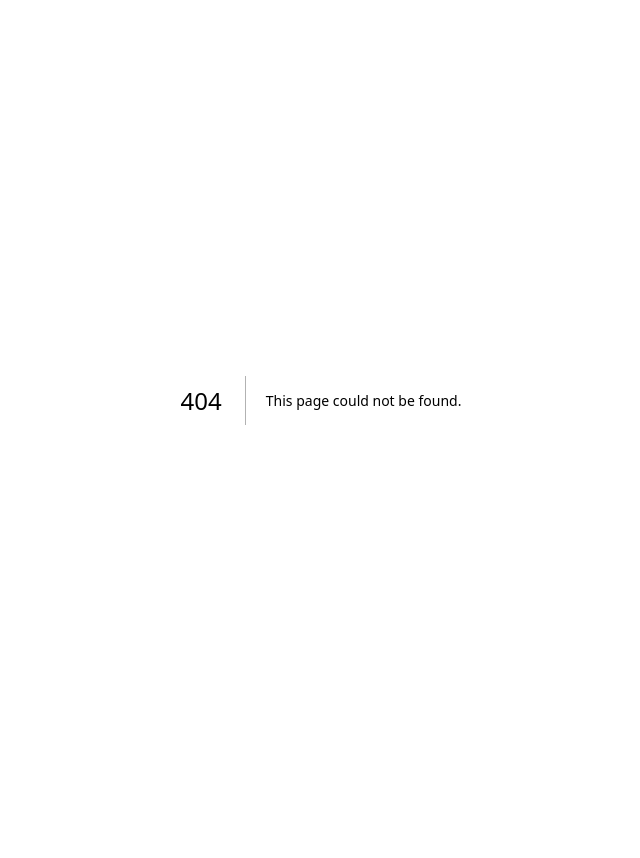
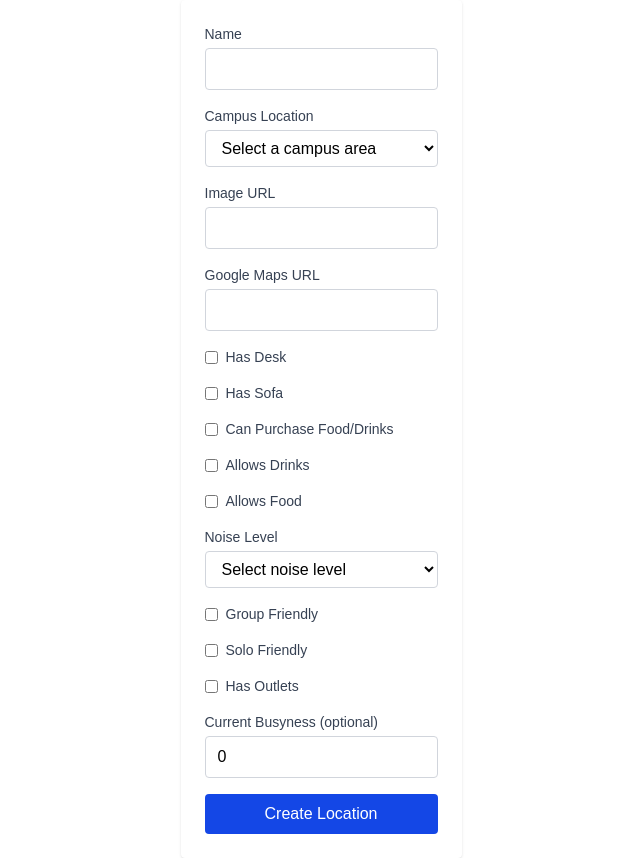
Before and after one commit to elMarMar/studyatcal-deployable, a Next.js app: page /create-locations in a window 1280 px wide. Before the commit this address had no page. Shown: the whole page, without its empty margins (319-959 px from the left). Before the commit the page ends 800 px from the top, so only its background shows below. Built offline with nearby package versions, Linux system fonts and the light colour scheme; a web font is replaced by a local one.

Commit message:
make createLocationsFrom and set up post to sql database

```diff
--- /dev/null
+++ b/app/(admin)/create-locations/page.tsx
@@ -0,0 +1,11 @@
+import CreateLocationForm from '@/app/components/CreateLocationForm'
+import React from 'react'
+
+export default function CreateLocations() {
+
+    return (
+        <>
+            <CreateLocationForm/>
+        </>
+    )
+}
--- a/app/(admin)/edit-locations/page.tsx
+++ /dev/null
@@ -1,5 +0,0 @@
-import React from 'react'
-
-export default function EditLocations() {
-
-}
--- /dev/null
+++ b/app/api/location/create/route.ts
@@ -0,0 +1,51 @@
+import { NextResponse } from "next/server";
+import { pool } from "@/lib/db";
+
+export async function POST(request: Request) {
+    const data = await request.json();
+    // Destructure all expected fields from the request body
+    const {
+        name,
+        location,
+        image_url,
+        google_maps_url,
+        has_desk,
+        has_sofa,
+        can_purchase_food_drinks,
+        allows_drinks,
+        allows_food,
+        noise_level,
+        group_friendly,
+        solo_friendly,
+        has_outlets,
+        //current_busyness
+    } = data;
+
+    try {
+        const [result] = await pool.execute(
+            `INSERT INTO locations (
+                name, location, image_url, google_maps_url, has_desk, has_sofa, can_purchase_food_drinks, allows_drinks, allows_food, noise_level, group_friendly, solo_friendly, has_outlets
+            ) VALUES (?, ?, ?, ?, ?, ?, ?, ?, ?, ?, ?, ?, ?)`,
+            [
+                name,
+                location,
+                image_url,
+                google_maps_url,
+                has_desk,
+                has_sofa,
+                can_purchase_food_drinks,
+                allows_drinks,
+                allows_food,
+                noise_level,
+                group_friendly,
+                solo_friendly,
+                has_outlets,
+                //current_busyness || null
+            ]
+        );
+        return NextResponse.json({ message: 'Location created successfully'}, { status: 201 });
+    } catch (err) {
+        console.log(String(err));
+        return NextResponse.json({ message: 'Database error', error: String(err) }, { status: 500 });
+    }
+}
--- /dev/null
+++ b/app/components/CreateLocationForm.tsx
@@ -0,0 +1,154 @@
+"use client"
+import React, { useState } from 'react'
+
+
+const CreateLocationForm = () => {
+  const [form, setForm] = useState({
+    name: '',
+    location: '',
+    image_url: '',
+    google_maps_url: '',
+    has_desk: false,
+    has_sofa: false,
+    can_purchase_food_drinks: false,
+    allows_drinks: false,
+    allows_food: false,
+    noise_level: '',
+    group_friendly: false,
+    solo_friendly: false,
+    has_outlets: false,
+    current_busyness: 0,
+  });
+  const [loading, setLoading] = useState(false);
+  const [error, setError] = useState('');
+  const [success, setSuccess] = useState('');
+
+  const handleChange = (e: React.ChangeEvent<HTMLInputElement>) => {
+    const { name, type, checked, value } = e.target;
+    setForm((prev) => ({
+      ...prev,
+      [name]: type === 'checkbox' ? checked : value,
+    }));
+  };
+
+  const handleSubmit = async (e: React.FormEvent) => {
+    e.preventDefault();
+    setLoading(true);
+    setError('');
+    setSuccess('');
+    try {
+      const res = await fetch('/api/location/create', {
+        method: 'POST',
+        headers: { 'Content-Type': 'application/json' },
+        body: JSON.stringify(form),
+      });
+      if (!res.ok) throw new Error('Failed to create location');
+      setSuccess('Location created!');
+      setForm({
+        name: '', location: '', image_url: '', google_maps_url: '',
+        has_desk: false, has_sofa: false, can_purchase_food_drinks: false, allows_drinks: false, allows_food: false,
+        noise_level: '', group_friendly: false, solo_friendly: false, has_outlets: false, current_busyness: 0,
+      });
+    } catch (err: any) {
+      setError(err.message || 'Error creating location');
+    } finally {
+      setLoading(false);
+    }
+  };
+
+  return (
+    <div className="max-w-md mx-auto p-6 bg-white rounded shadow">
+      <form className="space-y-4" onSubmit={handleSubmit}>
+        {error && <div className="text-red-600 text-sm text-center">{error}</div>}
+        {success && <div className="text-green-600 text-sm text-center">{success}</div>}
+          <div>
+            <label htmlFor="name" className="block text-sm font-medium text-gray-700">Name</label>
+            <input type="text" id="name" name="name" className="mt-1 block w-full border border-gray-300 rounded px-3 py-2" value={form.name} onChange={handleChange} disabled={loading} />
+          </div>
+          <div>
+            <label htmlFor="location" className="block text-sm font-medium text-gray-700">Campus Location</label>
+            <select
+              id="location"
+              name="location"
+              className="mt-1 block w-full border border-gray-300 rounded px-3 py-2"
+              value={form.location}
+              onChange={handleChange}
+              disabled={loading}
+              required
+            >
+              <option value="">Select a campus area</option>
+              <option value="on campus">On Campus</option>
+              <option value="north campus">North Campus</option>
+              <option value="south campus">South Campus</option>
+              <option value="downtown">Downtown</option>
+            </select>
+          </div>
+          <div>
+            <label htmlFor="image_url" className="block text-sm font-medium text-gray-700">Image URL</label>
+            <input type="text" id="image_url" name="image_url" className="mt-1 block w-full border border-gray-300 rounded px-3 py-2" value={form.image_url} onChange={handleChange} disabled={loading} />
+          </div>
+          <div>
+            <label htmlFor="google_maps_url" className="block text-sm font-medium text-gray-700">Google Maps URL</label>
+            <input type="text" id="google_maps_url" name="google_maps_url" className="mt-1 block w-full border border-gray-300 rounded px-3 py-2" value={form.google_maps_url} onChange={handleChange} disabled={loading} />
+          </div>
+          <div className="flex items-center">
+            <input type="checkbox" id="has_desk" name="has_desk" className="mr-2" checked={form.has_desk} onChange={handleChange} disabled={loading} />
+            <label htmlFor="has_desk" className="text-sm text-gray-700">Has Desk</label>
+          </div>
+          <div className="flex items-center">
+            <input type="checkbox" id="has_sofa" name="has_sofa" className="mr-2" checked={form.has_sofa} onChange={handleChange} disabled={loading} />
+            <label htmlFor="has_sofa" className="text-sm text-gray-700">Has Sofa</label>
+          </div>
+          <div className="flex items-center">
+            <input type="checkbox" id="can_purchase_food_drinks" name="can_purchase_food_drinks" className="mr-2" checked={form.can_purchase_food_drinks} onChange={handleChange} disabled={loading} />
+            <label htmlFor="can_purchase_food_drinks" className="text-sm text-gray-700">Can Purchase Food/Drinks</label>
+          </div>
+          <div className="flex items-center">
+            <input type="checkbox" id="allows_drinks" name="allows_drinks" className="mr-2" checked={form.allows_drinks} onChange={handleChange} disabled={loading} />
+            <label htmlFor="allows_drinks" className="text-sm text-gray-700">Allows Drinks</label>
+          </div>
+          <div className="flex items-center">
+            <input type="checkbox" id="allows_food" name="allows_food" className="mr-2" checked={form.allows_food} onChange={handleChange} disabled={loading} />
+            <label htmlFor="allows_food" className="text-sm text-gray-700">Allows Food</label>
+          </div>
+          <div>
+            <label htmlFor="noise_level" className="block text-sm font-medium text-gray-700">Noise Level</label>
+            <select
+              id="noise_level"
+              name="noise_level"
+              className="mt-1 block w-full border border-gray-300 rounded px-3 py-2"
+              value={form.noise_level}
+              onChange={handleChange}
+              disabled={loading}
+              required
+            >
+              <option value="">Select noise level</option>
+              <option value="quiet">Quiet</option>
+              <option value="loud">Loud</option>
+            </select>
+          </div>
+          <div className="flex items-center">
+            <input type="checkbox" id="group_friendly" name="group_friendly" className="mr-2" checked={form.group_friendly} onChange={handleChange} disabled={loading} />
+            <label htmlFor="group_friendly" className="text-sm text-gray-700">Group Friendly</label>
+          </div>
+          <div className="flex items-center">
+            <input type="checkbox" id="solo_friendly" name="solo_friendly" className="mr-2" checked={form.solo_friendly} onChange={handleChange} disabled={loading} />
+            <label htmlFor="solo_friendly" className="text-sm text-gray-700">Solo Friendly</label>
+          </div>
+          <div className="flex items-center">
+            <input type="checkbox" id="has_outlets" name="has_outlets" className="mr-2" checked={form.has_outlets} onChange={handleChange} disabled={loading} />
+            <label htmlFor="has_outlets" className="text-sm text-gray-700">Has Outlets</label>
+          </div>
+          <div>
+            <label htmlFor="current_busyness" className="block text-sm font-medium text-gray-700">Current Busyness (optional)</label>
+            <input type="text" id="current_busyness" name="current_busyness" className="mt-1 block w-full border border-gray-300 rounded px-3 py-2" placeholder="e.g. 0, 1, 2, etc..." value={form.current_busyness} onChange={handleChange} disabled={loading} />
+          </div>
+          <button type="submit" className="w-full bg-blue-700 text-white py-2 rounded hover:bg-blue-800 transition" disabled={loading}>
+            {loading ? 'Creating...' : 'Create Location'}
+          </button>
+        </form>
+      </div>
+  )
+}
+
+export default CreateLocationForm
```
